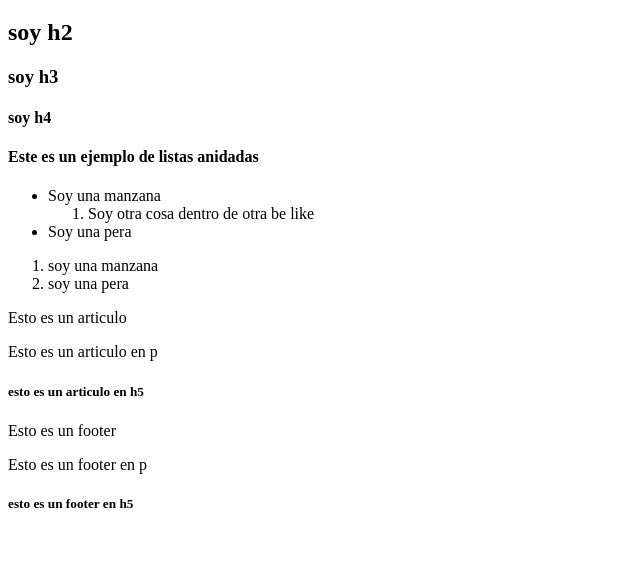
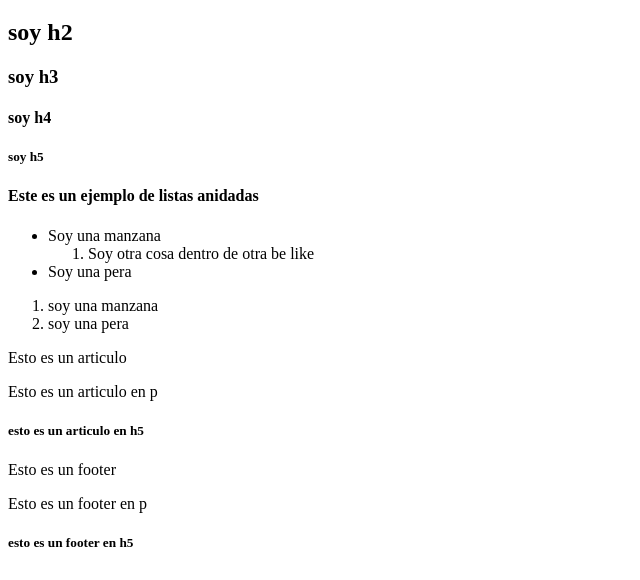
Before and after one commit to oscardi777/hola_curso, a plain HTML site: page archivos_developer/HOLA_HTML/index.html in a window 1280 px wide. Shown: the part 220-800 px from the top of the page, without its empty margins (0-640 px from the left). Drawn offline with Linux system fonts and the light colour scheme.

Commit message:
hola de nuevo

```diff
--- a/archivos_developer/HOLA_HTML/index.html
+++ b/archivos_developer/HOLA_HTML/index.html
@@ -21,6 +21,7 @@
             <h2>soy h2</h2>
             <h3>soy h3</h3>
             <h4>soy h4</h4>
+            <h5>soy h5</h5>
             <p><h4>Este es un ejemplo de listas anidadas</h4></p>
             <ul>
                 <li>Soy una manzana
```
